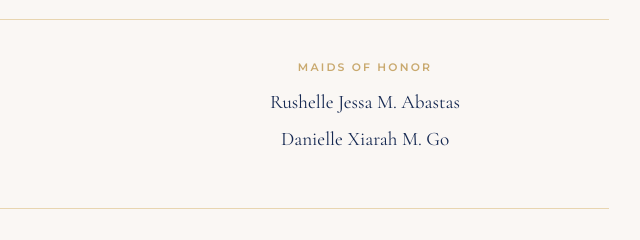
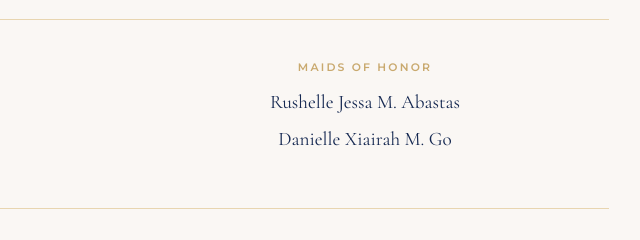
Before and after one commit to go-neeCo18/Ace-and-CM-Wedding, a plain HTML site: page index.html in a window 1280 px wide. Shown: the part 3300-3540 px from the top of the page, 543-1183 px from the left. Drawn offline with nearby package versions, Linux system fonts and the light colour scheme; no server answers.

Commit message:
xia - xiai

```diff
--- a/index.html
+++ b/index.html
@@ -250,7 +250,7 @@
           <div class="ent-group">
             <p class="ent-role">Maids of Honor</p>
             <p class="ent-name">Rushelle Jessa M. Abastas</p>
-            <p class="ent-name">Danielle Xiarah M. Go</p>
+            <p class="ent-name">Danielle Xiairah M. Go</p>
           </div>
         </div>
       </div>
@@ -554,6 +554,7 @@
       <span class="tag">Bank Transfer</span>
       <h3 class="qr-modal-title">Scan to Send</h3>
       <div class="divider"></div>
+
       <div class="qrs">
         <div class="qr-modal-image">
           <img src="QR.jpg" alt="InstaPay QR Code">
@@ -564,6 +565,7 @@
           <p class="qr-modal-name">Christine Marie B. Labadan</p>
         </div>
       </div>
+
       <p class="qr-modal-note">
         Open your banking or e-wallet app,<br>
         then scan the code above to send your gift.
```
